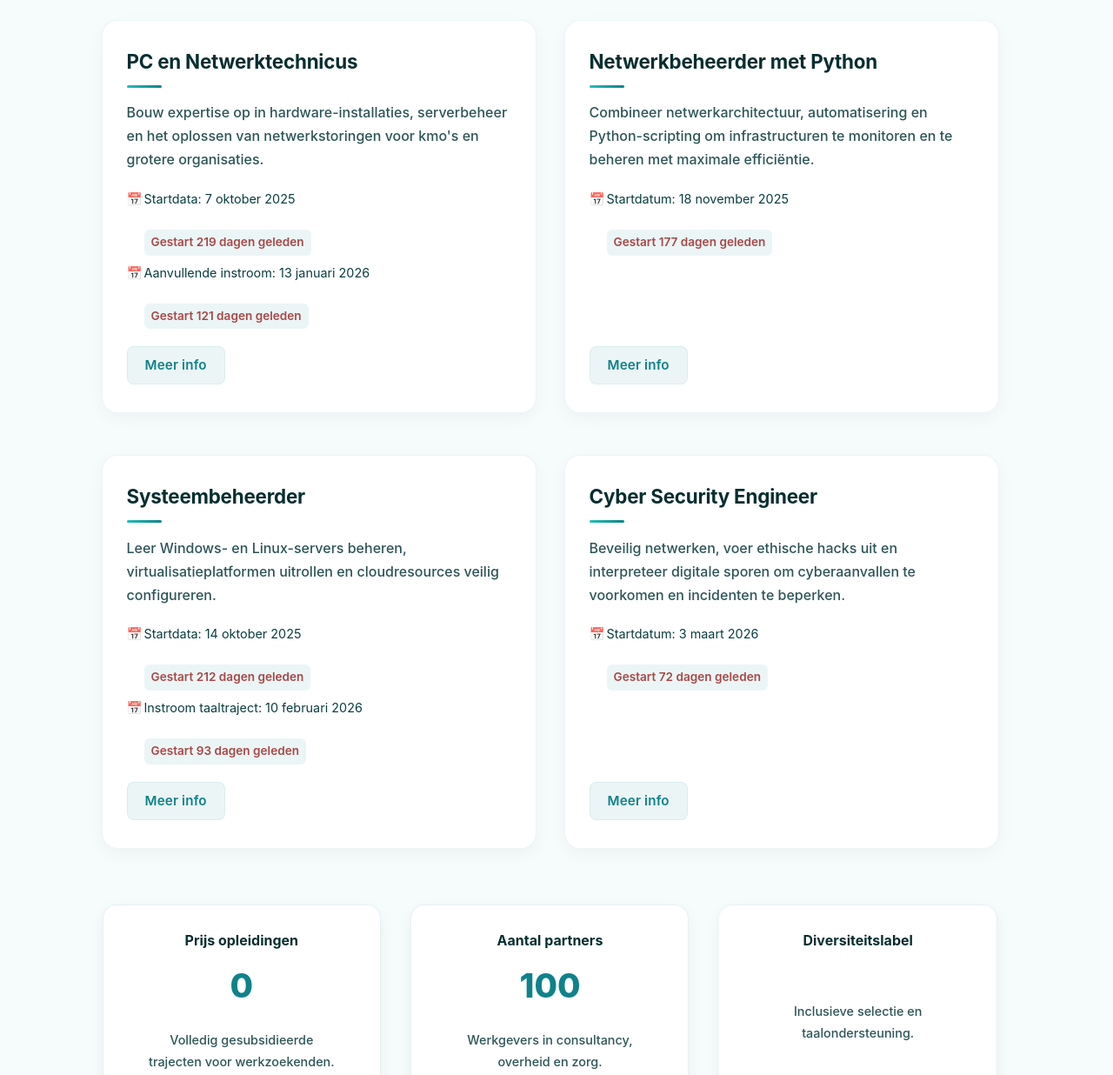
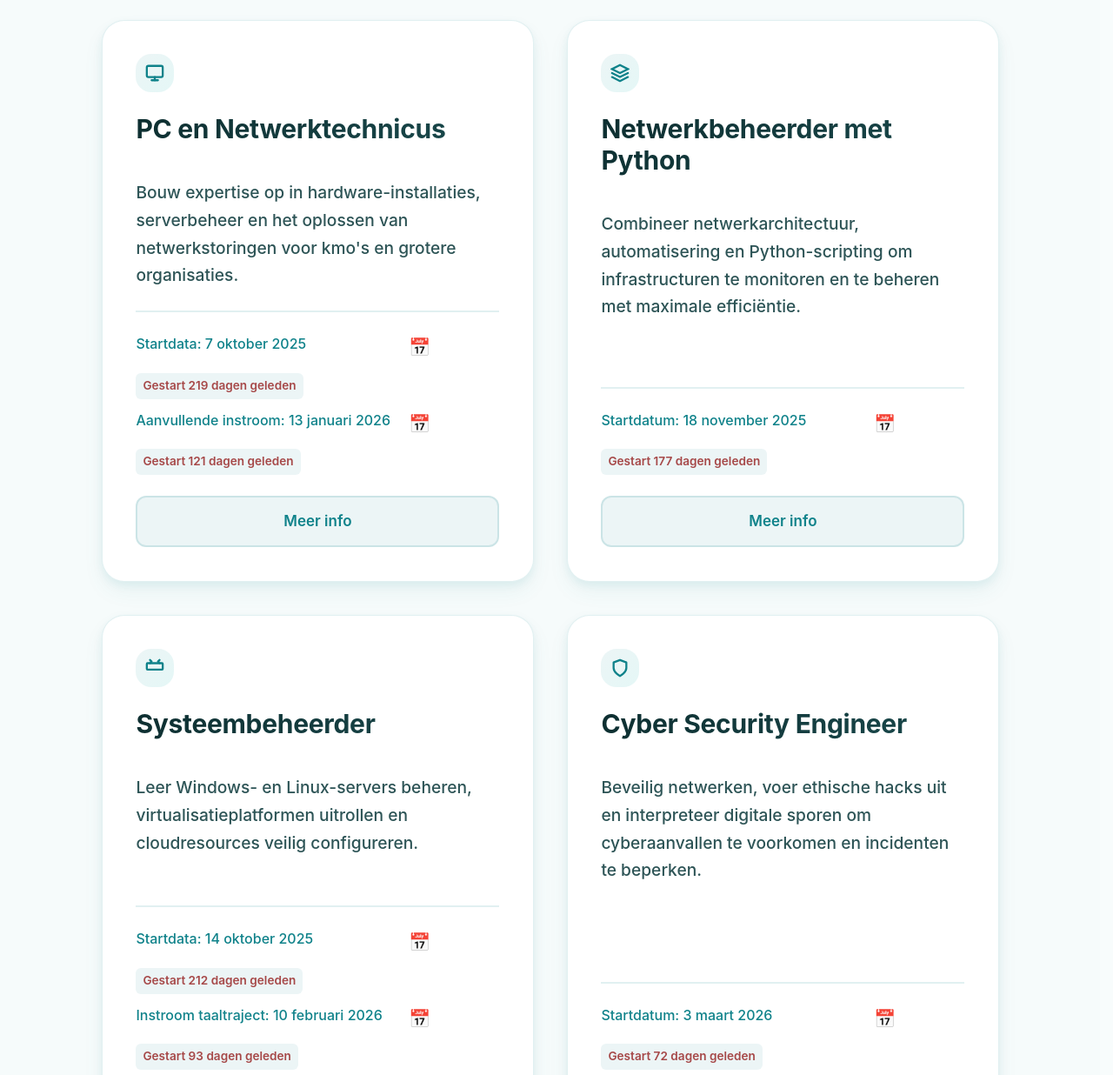
Before and after one commit to haydartarek/intec-clone, a plain HTML site: page index.html in a window 1280 px wide. Shown: the part 1080-2316 px from the top of the page at 87% size. Drawn offline with Linux system fonts and the light colour scheme; files whose address does not match are found by name.

Commit message:
Final production cleanup and optimization

```diff
--- a/assets/css/base.css
+++ b/assets/css/base.css
@@ -2627,10 +2627,6 @@ h3 {
     line-height: 1.55;
   }
 
-  .tip-card::before {
-    display: none !important;
-  }
-
   /* ===== BUTTONS ===== */
   .btn--about {
     width: 100%;
--- a/assets/js/i18n/en.js
+++ b/assets/js/i18n/en.js
@@ -535,6 +535,7 @@ window.i18n.en = {
   "home.courses.pc.date2": "Additional intake: January 13, 2026",
 
   "home.courses.pc.cta": "More info",
+  "home.courses.pc.aria": "Start dates PC and Network Technician",
 
   "home.courses.python.title": "Network Administrator with Python",
 
@@ -544,6 +545,7 @@ window.i18n.en = {
   "home.courses.python.date1": "Start date: November 18, 2025",
 
   "home.courses.python.cta": "More info",
+  "home.courses.python.aria": "Start dates Network Administrator with Python",
 
   "home.courses.systems.title": "System Administrator",
 
@@ -555,6 +557,7 @@ window.i18n.en = {
   "home.courses.systems.date2": "Language prep track: February 10, 2026",
 
   "home.courses.systems.cta": "More info",
+  "home.courses.systems.aria": "Start dates System Administrator",
 
   "home.courses.cyber.title": "Cyber Security Engineer",
 
@@ -564,6 +567,7 @@ window.i18n.en = {
   "home.courses.cyber.date1": "Start date: March 3, 2026",
 
   "home.courses.cyber.cta": "More info",
+  "home.courses.cyber.aria": "Start dates Cyber Security Engineer",
 
   // Stats bar
 
--- a/assets/js/i18n/nl.js
+++ b/assets/js/i18n/nl.js
@@ -474,6 +474,7 @@ window.i18n.nl = {
   "home.courses.pc.date2": "Aanvullende instroom: 13 januari 2026",
 
   "home.courses.pc.cta": "Meer info",
+  "home.courses.pc.aria": "Startdata PC en Netwerktechnicus",
 
   "home.courses.python.title": "Netwerkbeheerder met Python",
 
@@ -483,6 +484,7 @@ window.i18n.nl = {
   "home.courses.python.date1": "Startdatum: 18 november 2025",
 
   "home.courses.python.cta": "Meer info",
+  "home.courses.python.aria": "Startdata Netwerkbeheerder met Python",
 
   "home.courses.systems.title": "Systeembeheerder",
 
@@ -494,6 +496,7 @@ window.i18n.nl = {
   "home.courses.systems.date2": "Instroom taaltraject: 10 februari 2026",
 
   "home.courses.systems.cta": "Meer info",
+  "home.courses.systems.aria": "Startdata Systeembeheerder",
 
   "home.courses.cyber.title": "Cyber Security Engineer",
 
@@ -503,6 +506,7 @@ window.i18n.nl = {
   "home.courses.cyber.date1": "Startdatum: 3 maart 2026",
 
   "home.courses.cyber.cta": "Meer info",
+  "home.courses.cyber.aria": "Startdata Cyber Security Engineer",
 
   // Stats bar
 
--- a/index.html
+++ b/index.html
@@ -153,7 +153,7 @@
       </section>
 
 
-      <section class="section section--surface" id="opleidingen">
+      <section class="section section--surface programs-showcase" id="opleidingen">
         <div class="container">
           <div class="section-heading">
             <span class="section-label" data-i18n="home.courses.label">Opleidingen</span>
@@ -163,19 +163,27 @@
               Je leert in kleine groepen, met digicoaches en taalondersteuning binnen handbereik.
             </p>
           </div>
-          <div class="course-grid component-grid">
-            <article class="course-card component-card">
-              <h3 data-i18n="home.courses.pc.title">PC en Netwerktechnicus</h3>
-              <p data-i18n="home.courses.pc.body">
+          <div class="programs-showcase__grid component-grid">
+            <article class="program-card component-card fade-up" data-delay="1" data-animate="fade-up">
+              <div class="program-card__icon" aria-hidden="true">
+                <svg viewBox="0 0 24 24" fill="none" stroke="currentColor" stroke-width="2.5">
+                  <rect x="2" y="3" width="20" height="14" rx="2" ry="2"></rect>
+                  <line x1="8" y1="21" x2="16" y2="21" stroke-linecap="round"></line>
+                  <line x1="12" y1="17" x2="12" y2="21" stroke-linecap="round"></line>
+                </svg>
+              </div>
+              <h3 class="program-card__title" data-i18n="home.courses.pc.title">PC en Netwerktechnicus</h3>
+              <p class="program-card__description" data-i18n="home.courses.pc.body">
                 Bouw expertise op in hardware-installaties, serverbeheer en het oplossen van netwerkstoringen voor
                 kmo's en grotere organisaties.
               </p>
-              <ul class="course-card__dates">
+              <ul class="program-card__meta" data-i18n-aria-label="home.courses.pc.aria"
+                aria-label="Startdata PC en Netwerktechnicus">
                 <li data-start-date="2025-10-07" data-i18n="home.courses.pc.date1">Startdata: 7 oktober 2025</li>
-                <li data-start-date="2026-01-13" data-i18n="home.courses.pc.date2">Aanvullende instroom: 13 januari 2026
-                </li>
+                <li data-start-date="2026-01-13" data-i18n="home.courses.pc.date2">Aanvullende instroom: 13 januari
+                  2026</li>
               </ul>
-              <a class="btn btn--soft course-card__cta" href="support.html" data-i18n="home.courses.pc.cta">
+              <a class="program-card__link" href="support.html" data-i18n="home.courses.pc.cta">
                 Meer info
                 <svg viewBox="0 0 24 24" aria-hidden="true">
                   <path d="M5 12h14M13 6l6 6-6 6" fill="none" stroke="currentColor" stroke-width="1.8"
@@ -183,16 +191,26 @@
                 </svg>
               </a>
             </article>
-            <article class="course-card component-card">
-              <h3 data-i18n="home.courses.python.title">Netwerkbeheerder met Python</h3>
-              <p data-i18n="home.courses.python.body">
+
+            <article class="program-card component-card fade-up" data-delay="2" data-animate="fade-up">
+              <div class="program-card__icon" aria-hidden="true">
+                <svg viewBox="0 0 24 24" fill="none" stroke="currentColor" stroke-width="2.5">
+                  <polygon points="12 2 2 7 12 12 22 7 12 2"></polygon>
+                  <polyline points="2,17 12,22 22,17" stroke-linecap="round" stroke-linejoin="round"></polyline>
+                  <polyline points="2,12 12,17 22,12" stroke-linecap="round" stroke-linejoin="round"></polyline>
+                </svg>
+              </div>
+              <h3 class="program-card__title" data-i18n="home.courses.python.title">Netwerkbeheerder met Python</h3>
+              <p class="program-card__description" data-i18n="home.courses.python.body">
                 Combineer netwerkarchitectuur, automatisering en Python-scripting om infrastructuren te monitoren en
                 te beheren met maximale efficiëntie.
               </p>
-              <ul class="course-card__dates">
-                <li data-start-date="2025-11-18" data-i18n="home.courses.python.date1">Startdatum: 18 november 2025</li>
+              <ul class="program-card__meta" data-i18n-aria-label="home.courses.python.aria"
+                aria-label="Startdata Netwerkbeheerder met Python">
+                <li data-start-date="2025-11-18" data-i18n="home.courses.python.date1">Startdatum: 18 november 2025
+                </li>
               </ul>
-              <a class="btn btn--soft course-card__cta" href="python.html" data-i18n="home.courses.python.cta">
+              <a class="program-card__link" href="python.html" data-i18n="home.courses.python.cta">
                 Meer info
                 <svg viewBox="0 0 24 24" aria-hidden="true">
                   <path d="M5 12h14M13 6l6 6-6 6" fill="none" stroke="currentColor" stroke-width="1.8"
@@ -200,20 +218,28 @@
                 </svg>
               </a>
             </article>
-            <article class="course-card component-card">
-              <h3 data-i18n="home.courses.systems.title">Systeembeheerder</h3>
-              <p data-i18n="home.courses.systems.body">
+
+            <article class="program-card component-card fade-up" data-delay="3" data-animate="fade-up">
+              <div class="program-card__icon" aria-hidden="true">
+                <svg viewBox="0 0 24 24" fill="none" stroke="currentColor" stroke-width="2.5">
+                  <rect x="2" y="6" width="20" height="8" rx="1"></rect>
+                  <path d="m6 2 2 2-2 2" stroke-linecap="round" stroke-linejoin="round"></path>
+                  <path d="m18 2-2 2 2 2" stroke-linecap="round" stroke-linejoin="round"></path>
+                </svg>
+              </div>
+              <h3 class="program-card__title" data-i18n="home.courses.systems.title">Systeembeheerder</h3>
+              <p class="program-card__description" data-i18n="home.courses.systems.body">
                 Leer Windows- en Linux-servers beheren, virtualisatieplatformen uitrollen en cloudresources veilig
                 configureren.
               </p>
-              <ul class="course-card__dates">
-                <li data-start-date="2025-10-14" data-i18n="home.courses.systems.date1">Startdata: 14 oktober 2025</li>
+              <ul class="program-card__meta" data-i18n-aria-label="home.courses.systems.aria"
+                aria-label="Startdata Systeembeheerder">
+                <li data-start-date="2025-10-14" data-i18n="home.courses.systems.date1">Startdata: 14 oktober 2025
+                </li>
                 <li data-start-date="2026-02-10" data-i18n="home.courses.systems.date2">Instroom taaltraject: 10
-                  februari
-                  2026</li>
+                  februari 2026</li>
               </ul>
-              <a class="btn btn--soft course-card__cta" href="systeembeheerder.html"
-                data-i18n="home.courses.systems.cta">
+              <a class="program-card__link" href="systeembeheerder.html" data-i18n="home.courses.systems.cta">
                 Meer info
                 <svg viewBox="0 0 24 24" aria-hidden="true">
                   <path d="M5 12h14M13 6l6 6-6 6" fill="none" stroke="currentColor" stroke-width="1.8"
@@ -221,16 +247,24 @@
                 </svg>
               </a>
             </article>
-            <article class="course-card component-card">
-              <h3 data-i18n="home.courses.cyber.title">Cyber Security Engineer</h3>
-              <p data-i18n="home.courses.cyber.body">
+
+            <article class="program-card component-card fade-up" data-delay="4" data-animate="fade-up">
+              <div class="program-card__icon" aria-hidden="true">
+                <svg viewBox="0 0 24 24" fill="none" stroke="currentColor" stroke-width="2.5">
+                  <path d="M12 22s8-4 8-10V5l-8-3-8 3v7c0 6 8 10 8 10z" stroke-linecap="round"
+                    stroke-linejoin="round"></path>
+                </svg>
+              </div>
+              <h3 class="program-card__title" data-i18n="home.courses.cyber.title">Cyber Security Engineer</h3>
+              <p class="program-card__description" data-i18n="home.courses.cyber.body">
                 Beveilig netwerken, voer ethische hacks uit en interpreteer digitale sporen om cyberaanvallen te
                 voorkomen en incidenten te beperken.
               </p>
-              <ul class="course-card__dates">
+              <ul class="program-card__meta" data-i18n-aria-label="home.courses.cyber.aria"
+                aria-label="Startdata Cyber Security Engineer">
                 <li data-start-date="2026-03-03" data-i18n="home.courses.cyber.date1">Startdatum: 3 maart 2026</li>
               </ul>
-              <a class="btn btn--soft course-card__cta" href="security.html" data-i18n="home.courses.cyber.cta">
+              <a class="program-card__link" href="security.html" data-i18n="home.courses.cyber.cta">
                 Meer info
                 <svg viewBox="0 0 24 24" aria-hidden="true">
                   <path d="M5 12h14M13 6l6 6-6 6" fill="none" stroke="currentColor" stroke-width="1.8"
```
Also changed, not shown: assets/css/main.css.
